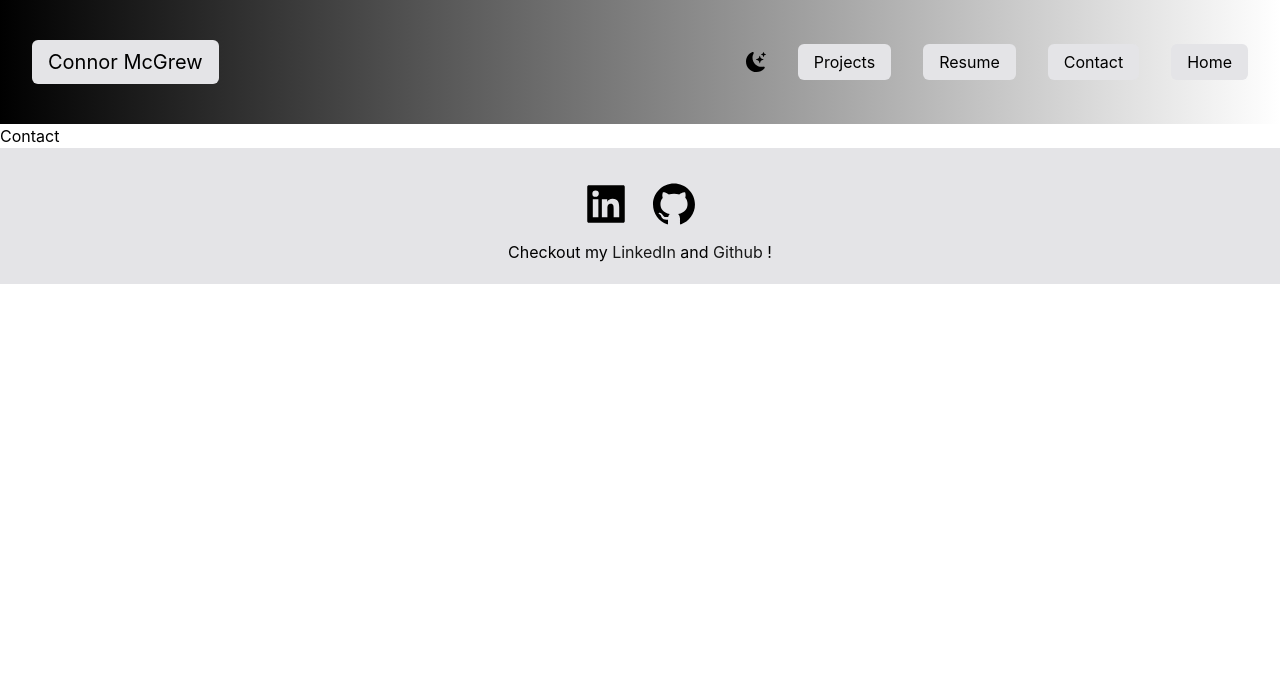
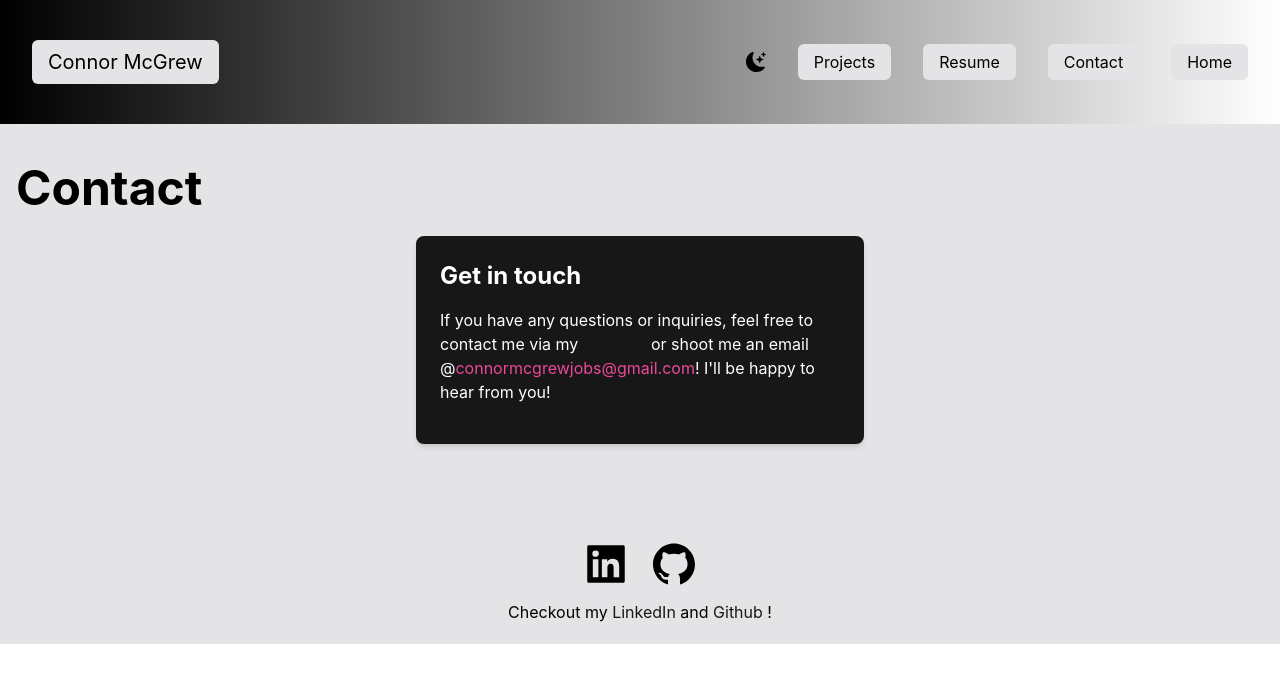
Before and after one commit to connormcgrew/React-Portfolio, a React (Create React App) app in the folder app/: page /contact in a window 1280 px wide. Shown: the top 682 px of the page. Built offline with nearby package versions, Linux system fonts and the light colour scheme.

Commit message:
contact page complete

```diff
--- a/app/package.json
+++ b/app/package.json
@@ -6,6 +6,9 @@
     "@testing-library/jest-dom": "^5.17.0",
     "@testing-library/react": "^13.4.0",
     "@testing-library/user-event": "^13.5.0",
+    "cors": "^2.8.5",
+    "express": "^4.18.2",
+    "nodemailer": "^6.9.4",
     "react": "^18.2.0",
     "react-dom": "^18.2.0",
     "react-icons": "^4.10.1",
--- a/app/src/App.js
+++ b/app/src/App.js
@@ -1,4 +1,4 @@
-import React, { useState, useEffect } from 'react';
+import React from 'react';
 import { BrowserRouter, Route, Routes } from 'react-router-dom';
 import './App.css';
 import Home from './pages/home.js';
--- a/app/src/pages/contact.js
+++ b/app/src/pages/contact.js
@@ -1,9 +1,31 @@
+import React, { useContext } from 'react';
+import { DarkModeContext } from '../contexts/DarkModeContext';
+
 const Contact = () => {
-    return (
-        <div>
-            <h1>Contact</h1>
+  const { darkMode } = useContext(DarkModeContext);
+
+  return (
+    <div className={`py-10 px-4 ${darkMode ? 'bg-neutral-900 text-white' : 'bg-zinc-200 text-black'}`}>
+      <h1 className="text-5xl font-bold mb-6">Contact</h1>
+      <div className="flex flex-col items-center">
+        <div className={`max-w-md w-full shadow-md rounded-lg p-6 mb-6 ${darkMode ? 'bg-zinc-200 text-black' : 'bg-neutral-900 text-white'}`}>
+          <h2 className="text-2xl font-bold mb-4">Get in touch</h2>
+          <p className="mb-4">
+            If you have any questions or inquiries, feel free to contact me via my
+            {" "}
+          <a href="https://www.linkedin.com/in/connor-mcgrew-0b7118243/" className={`${darkMode ? 'text-blue-700': 'text-neutral-900'} hover:text-blue-700 focus:text-blue-700 transition-colors duration-300 ease-in-out ${darkMode ? 'text-blue-400' : 'text-blue-400'}`}>
+            LinkedIn
+          </a>{" "}
+           or shoot me an email @
+           <a href="mailto:connormcgrewjobs@gmail.com" className={`${darkMode ? 'text-pink-500': 'text-neutral-900'} hover:text-pink-700 focus:text-pink-700 transition-colors duration-300 ease-in-out ${darkMode ? 'text-pink-500' : 'text-pink-500'}`}>connormcgrewjobs@gmail.com
+           </a>
+            ! I'll be happy to hear from you!
+          </p>
+
         </div>
-    )
-}
+      </div>
+    </div>
+  );
+};
 
 export default Contact;
--- a/app/src/pages/resume.js
+++ b/app/src/pages/resume.js
@@ -27,7 +27,7 @@ const Resume = () => {
             download="Connor McGrew Resume"
             href="images/resume.pdf"
             className={`${
-              darkMode ? 'bg-white text-black' : 'bg-neutral-900 text-white'
+              darkMode ? 'bg-zinc-200 text-black' : 'bg-neutral-900 text-zinc-200'
             } px-4 rounded-md ml-8 py-2 mb-12 hover:bg-pink-500 hover:text-white focus:bg-pink-500 focus:text-white transition-colors duration-300 ease-in-out`}
           >
             Download my Resume!
```
Also changed, not shown: 1 other file (tests, documents, lock files or other folders).
